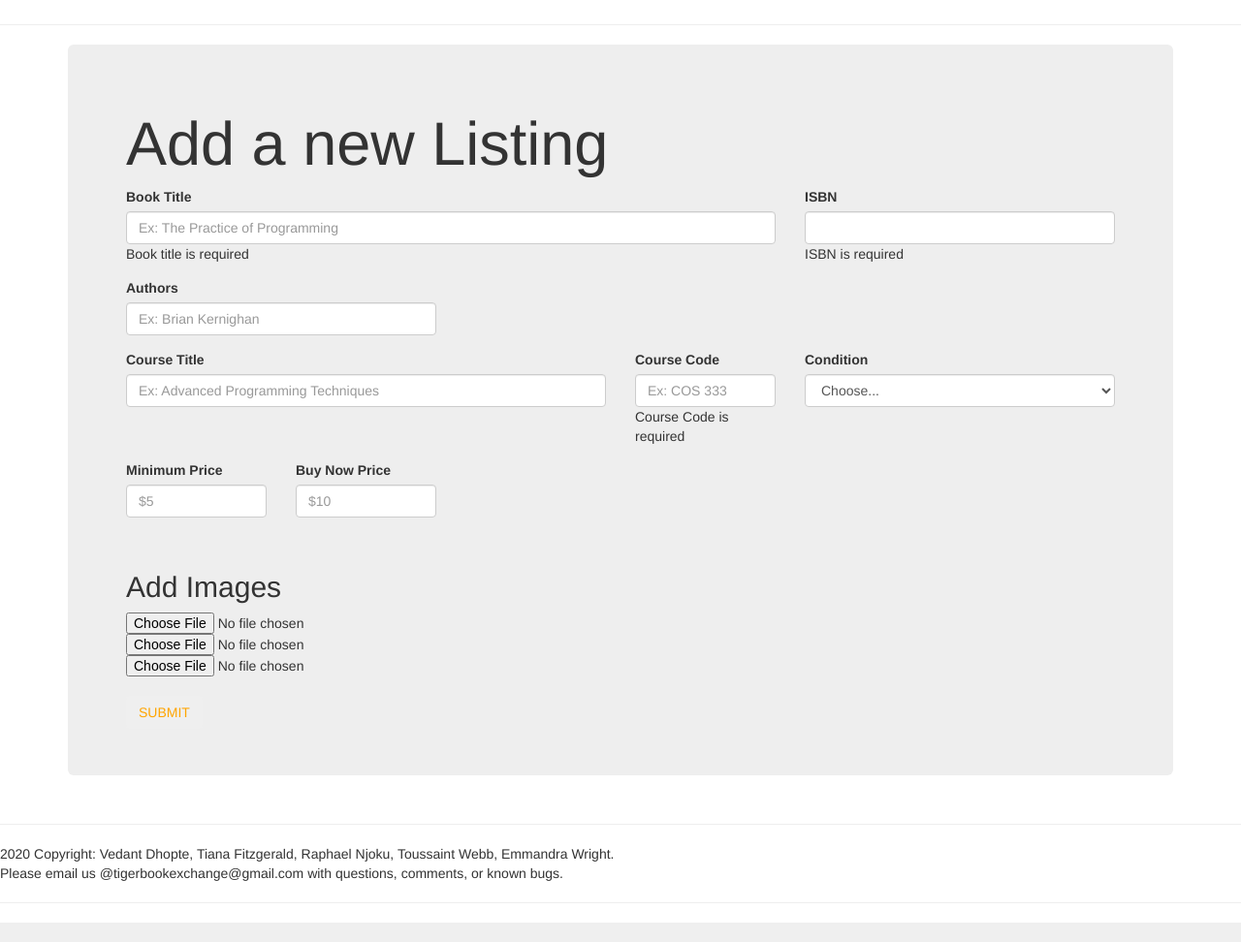
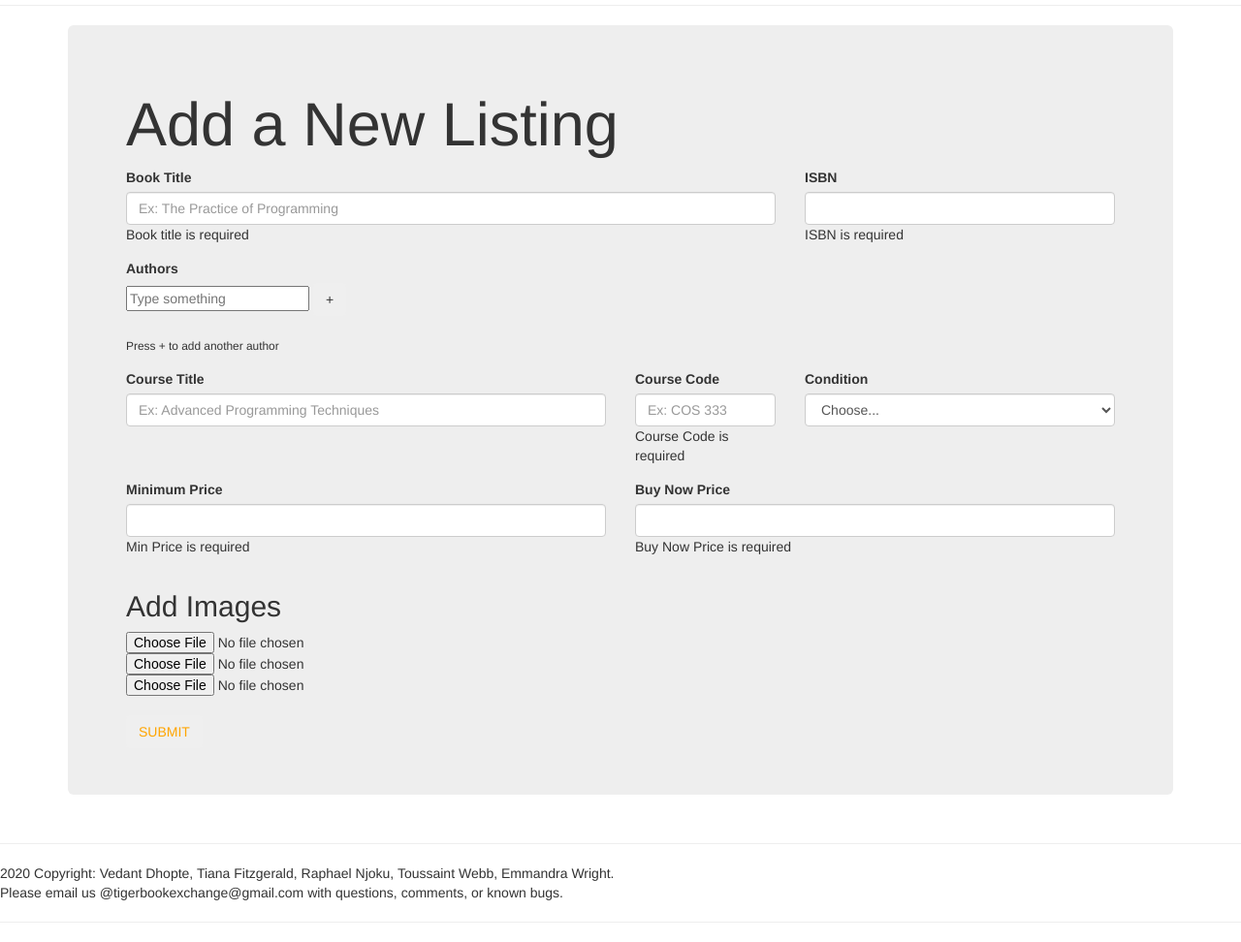
Before and after one commit to rtwebb/Book-Exchange, a Flask app: template template/sellerPage.html in a window 1280 px wide. Shown: the part 218-1190 px from the top of the page at 97% size. Run offline with Flask 2, Linux system fonts and the light colour scheme; the template is opened without the code that fills it, so the values that code supplies are empty; some libraries are stand-ins or nearby versions.

Commit message:
sellerPage

```diff
--- a/template/sellerPage.html
+++ b/template/sellerPage.html
@@ -16,9 +16,6 @@
       rel="stylesheet"
       href="{{ url_for('static', filename='css/sellerPage.css') }}"
     /-->
-
-<<<<<<< HEAD
-=======
     <style>
       .jumbotron{
           background-color:#F0AD4E;
@@ -26,7 +23,6 @@
       }
     </style>
 
->>>>>>> 8fa33df49c85178e5ffa64362ffbdb43f9f26426
   </head>
 
   <body>
@@ -37,9 +33,9 @@
         <div class="col-sm-12">
           <div class="jumbotron">
 
-            <h1 class="sellerHeading">Add a new Listing</h1>
+            <h1 class="sellerHeading">Add a New Listing</h1>
 
-            <form action="/profilePage" method="POST" id="submitBookForm" enctype="multipart/form-data">
+            <form action="/sellerPage" method="POST" id="submitBookForm" enctype="multipart/form-data">
               <div class="row">
                 <div class="col-md-8">
                   <label for="inputTitle" class="form-label">Book Title</label>
@@ -59,10 +55,24 @@
               </div>
 
               <div class="row">
+                <input type="hidden" name="count" value="1"/>
                 <div class="form-group col-md-4">
+                  <label class="control-label" for="field1">Authors</label>
+                  <div class="controls" id="profs">
+                    <form class="input-append">
+                      <div id="field">
+                        <input autocomplete="off" class="input" id="field1" name="prof1" type="text" placeholder="Type something" data-items="8"/>
+                        <button id="b1" class="btn add-more" type="button">+</button>
+                      </div>
+                    </form>
+                    <br>
+                    <small>Press + to add another author</small>
+                  </div>
+                </div>
+                <!--div class="form-group col-md-4">
                   <label for="inputAuthors" class="form-label">Authors</label>
                   <input type="text" class="form-control" name="authors" id="inputAuthors" placeholder="Ex: Brian Kernighan">
-                </div>
+                </div-->
               </div>
 
               <div class="row">
@@ -81,7 +91,7 @@
 
                 <div class="form-group col-md-4">
                   <label for="inputCondition" class="form-label">Condition</label>
-                  <select id="inputCondition" class="form-control">
+                  <select id="inputCondition" name="bookCondition" class="form-control">
                     <option selected>Choose...</option>
                     <option>Poor</option>
                     <option>Slightly Worn</option>
@@ -92,42 +102,23 @@
               </div>
 
               <div class="row">
-                <div class="form-group col-md-2">
-                  <label for="inputMin">Minimum Price</label>
-                  <input type="number" class="form-control" name="minPrice" id="minPrice" placeholder="$5" required>
-                </div>
-
-                <div class="form-group col-md-2">
-                  <label for="inputBuy">Buy Now Price</label>
-                  <input type="text" class="form-control" name="buyNow" id="buyNow" placeholder="$10" required>
+                <div class="form-group col-md-6">
+                  <label for="inputMin" class="form-label">Minimum Price</label>
+                  <input type="number" class="form-control" name="minPrice" id="inputMin" required>
+                  <div class="invalid-feedback">
+                    Min Price is required
                   </div>
                 </div>
 
-              <div class="centering" id="condition">
-                <!--div class="form-check form-check-inline">
-                  <input class="form-check-input" type="radio" name="bookCondition" id="conditionVery" value="veryGood">
-                  <label class="form-check-label" for="inlineRadio1">Very Good</label>
+                <div class="form-group col-md-6">
+                  <label for="inputBuy" class="form-label">Buy Now Price</label>
+                  <input type="number" class="form-control" name="buyNow" id="inputBuy" required>
+                  <div class="invalid-feedback">
+                    Buy Now Price is required
+                  </div>
+                </div>
               </div>
 
-                <div class="form-check form-check-inline">
-                  <input class="form-check-input" type="radio" name="bookCondition" id="conditionGood" value="good">
-                  <label class="form-check-label" for="inlineRadio2">Good</label>
-                </div>
-
-                <div class="form-check form-check-inline">
-                  <input class="form-check-input" type="radio" name="bookCondition" id="conditionFair" value="fair">
-                  <label class="form-check-label" for="inlineRadio3">Fair</label>
-                </div>
-
-                <div class="form-check form-check-inline">
-                  <input class="form-check-input" type="radio" name="bookCondition" id="conditionPoor" value="poor">
-                  <label class="form-check-label" for="inlineRadio3">Poor</label>
-                </div>
--->
-
-                <br>
-
-               <!-- * Required fields-->
               <h2>Add Images</h2>
               <input type="file" accept="image/*" name="image1">
               <input type="file" accept="image/*" name="image2">
@@ -140,7 +131,6 @@
                       value="Submit">
                 SUBMIT
               </button>
-              </div>
             </form>
           </div>
         </div>
```
Lines whose indentation alone changed are shown as unchanged.
